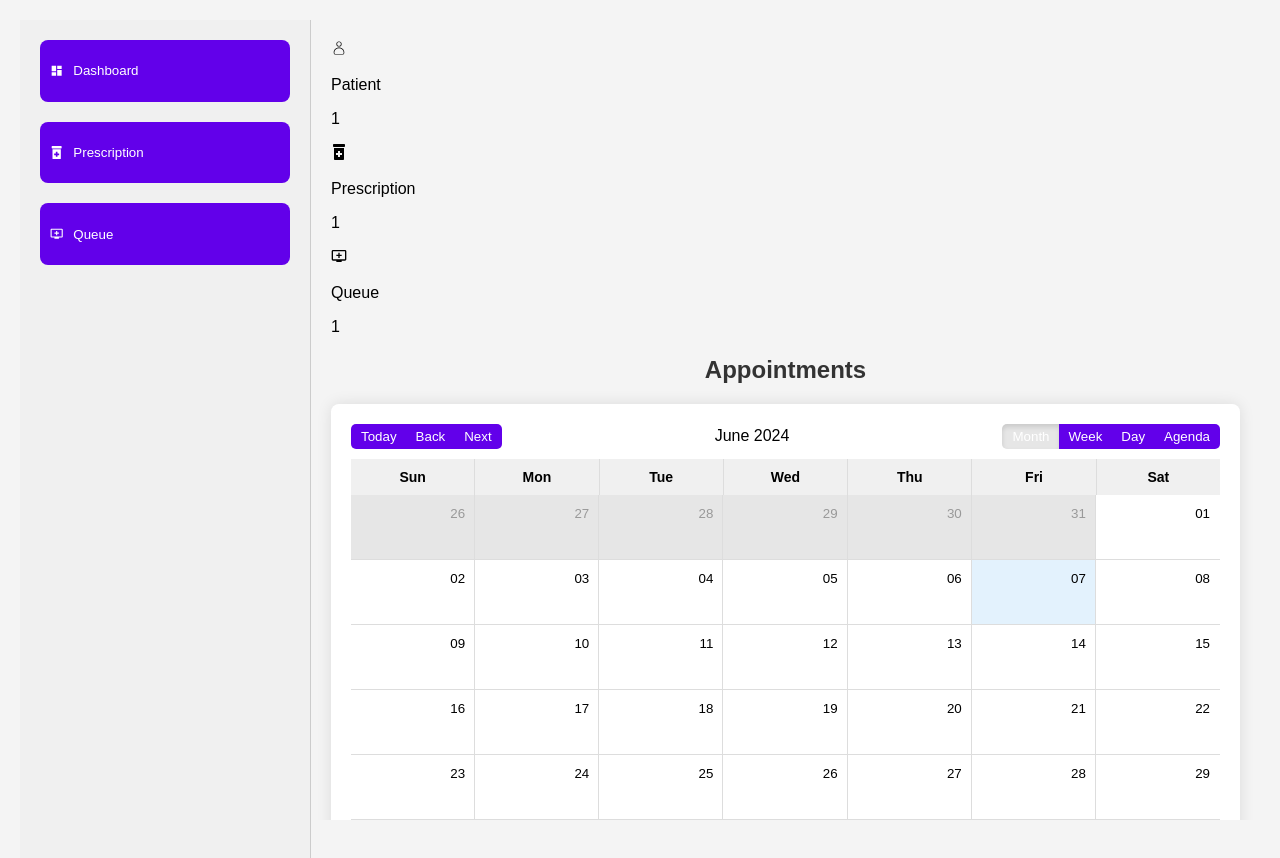
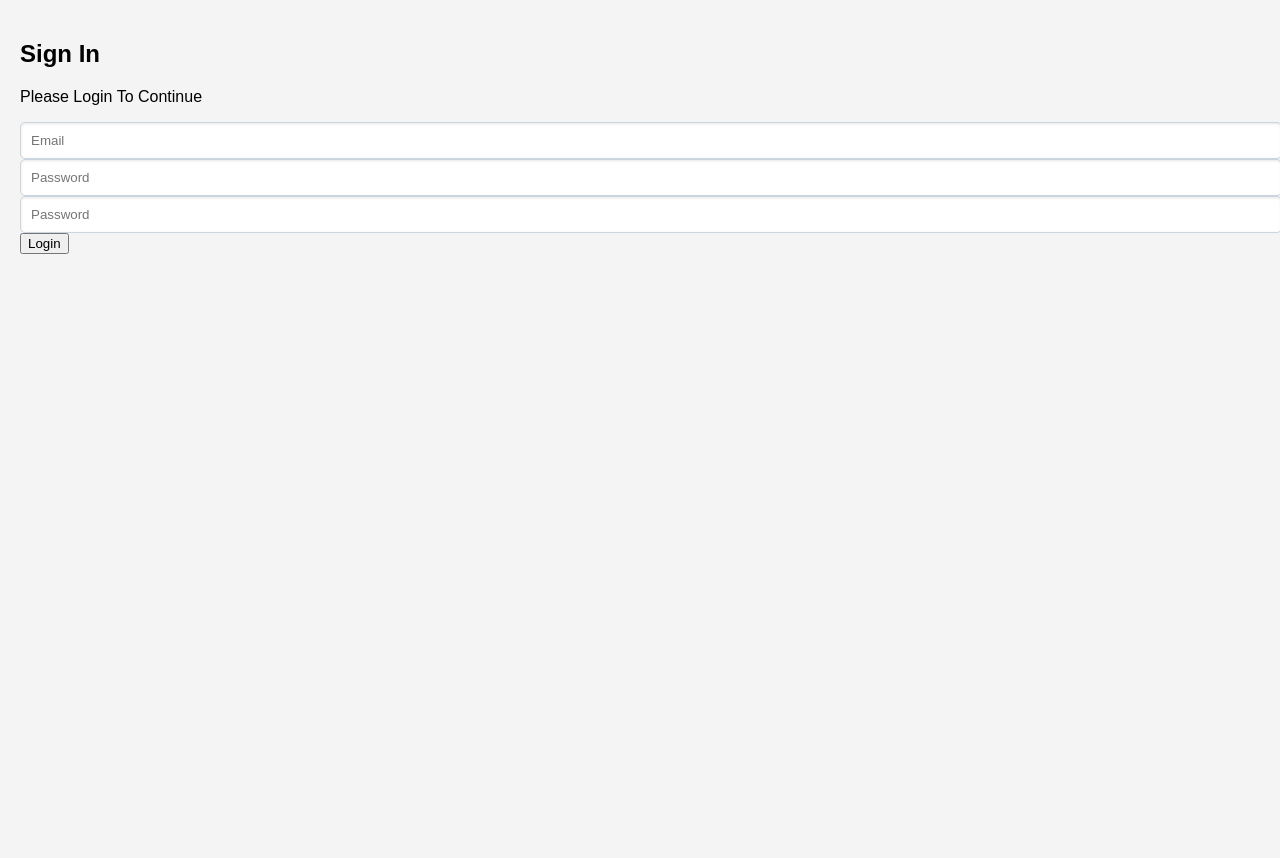
Before and after one commit to Pranav-2608/jayadeva, a React (Create React App) app in the folder doctor/: page / in a window 1280 px wide. After the commit the page ends 800 px from the top, so only its background shows below. Built offline with nearby package versions, Linux system fonts and the light colour scheme.

Commit message:
error free code

```diff
--- a/doctor/src/App.js
+++ b/doctor/src/App.js
@@ -1,14 +1,16 @@
 import React from 'react';
-import { BrowserRouter as Router, Route, Routes } from 'react-router-dom';
+import {  Route, Routes } from 'react-router-dom';
 import Doctor from './components/Doctor';
 import FinalOp from './components/FinalOp';
+import Login from './components/Login';
 
 function App() {
   return (
     <>
 
         <Routes>
-          <Route path="/" element={<Doctor/>} />
+          <Route path="/doctor" element={<Doctor/>} />
+          <Route path="/" element={<Login/>}/>
           <Route path="/finalop" element={<FinalOp/>} />
         </Routes>
 
--- /dev/null
+++ b/doctor/src/components/Login.jsx
@@ -0,0 +1,72 @@
+// components/Login.js
+import React, { useState } from 'react';
+import axios from 'axios';
+import { toast, ToastContainer } from 'react-toastify';
+import { useNavigate } from 'react-router-dom';
+import 'react-toastify/dist/ReactToastify.css';
+
+const Login = () => {
+  const [email, setEmail] = useState('');
+  const [password, setPassword] = useState('');
+  const[confirmPassword,setConfirmPassword] = useState('');
+  const navigate = useNavigate();
+
+  const handleLogin = async (e) => {
+    e.preventDefault();
+    try {
+      const response = await axios.post(
+        'http://localhost:4000/api/v1/user/login',
+        { email, password, confirmPassword, role:"Doctor" },
+        {
+          headers: { 'Content-Type': 'application/json' },
+        }
+      );
+      console.log(response);
+      toast.success(response.data.message);
+      localStorage.setItem('token', response.data.token);
+      localStorage.setItem('userId', response.data.user._id);
+      localStorage.setItem('isAuthenticated', 'true');
+      navigate('/doctor');
+      setEmail('');
+      setPassword('');
+    } catch (error) {
+      toast.error(error.response.data.message);
+    }
+  };
+
+  return (
+    <div className="container form-component login-form">
+      <ToastContainer />
+      <h2>Sign In</h2>
+      <p>Please Login To Continue</p>
+      <form onSubmit={handleLogin}>
+        <input
+          type="email"
+          placeholder="Email"
+          value={email}
+          onChange={(e) => setEmail(e.target.value)}
+          required
+        />
+        <input
+          type="password"
+          placeholder="Password"
+          value={password}
+          onChange={(e) => setPassword(e.target.value)}
+          required
+        />
+        <input
+          type="password"
+          placeholder="Password"
+          value={confirmPassword}
+          onChange={(e) => setConfirmPassword(e.target.value)}
+          required
+        />
+        <div style={{ justifyContent: 'center', alignItems: 'center' }}>
+          <button type="submit">Login</button>
+        </div>
+      </form>
+    </div>
+  );
+};
+
+export default Login;
--- a/doctor/src/components/Prescription.jsx
+++ b/doctor/src/components/Prescription.jsx
@@ -5,7 +5,7 @@
 import { useNavigate } from "react-router-dom";
 const Prescription = () => {
   const fetchPrescription = () => {
-    alert("Fetch prescription functionality not implemented yet.");
+    navigate("/finalop", { state: formValue });
   };
 
   const navigate = useNavigate();
@@ -25,7 +25,7 @@
 
   const handleSubmit = (e) => {
     e.preventDefault();
-    navigate("/finalop", { state: formValue });
+
   };
 
   return (
```
